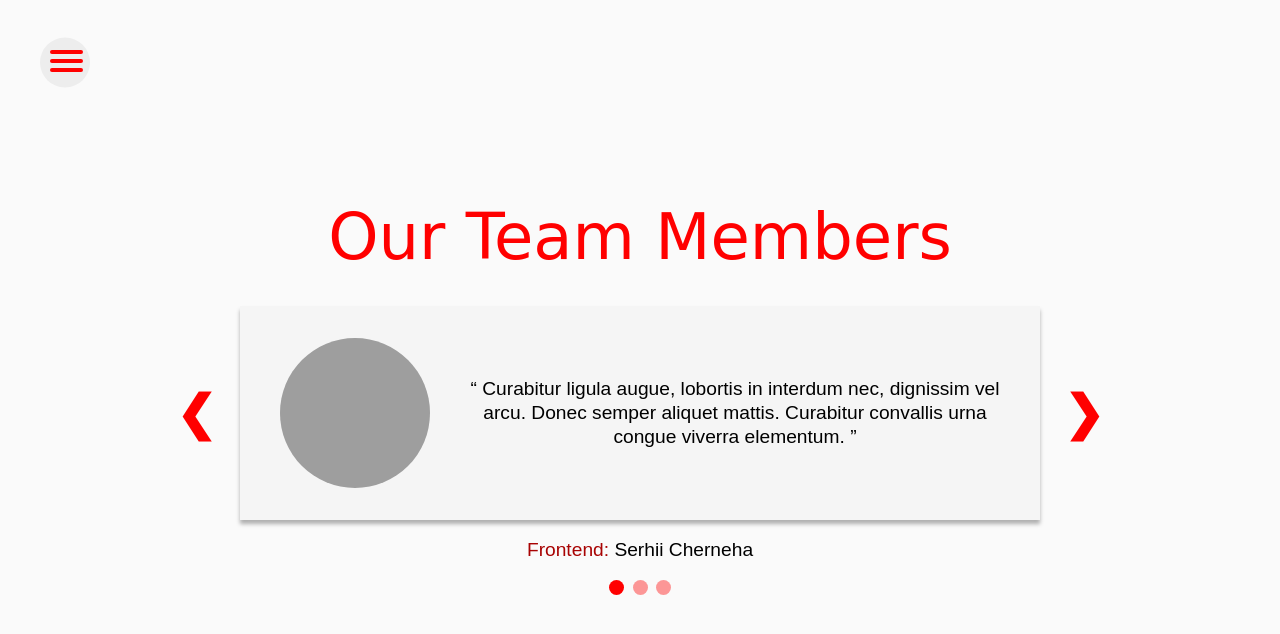
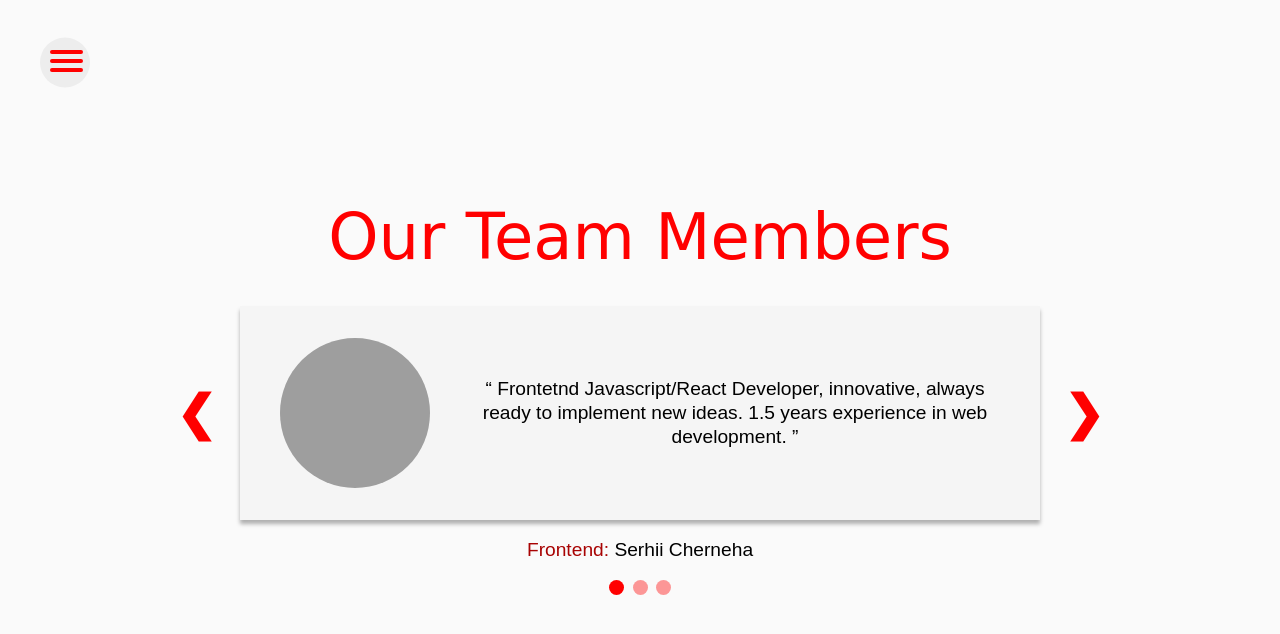
Before and after one commit to SergeCHR/SergeCHR.github.io, a plain HTML site: page about.html in a window 1280 px wide. Drawn offline with Linux system fonts and the light colour scheme; grey boxes are pictures that could not be loaded.

Commit message:
corrected about us text

```diff
--- a/about.html
+++ b/about.html
@@ -45,9 +45,8 @@
 								src="public/images/author_1.png"
 								alt="Serhii Cherneha"
 							/><q>
-								Curabitur ligula augue, lobortis in interdum nec, dignissim vel
-								arcu. Donec semper aliquet mattis. Curabitur convallis urna
-								congue viverra elementum.
+								Frontetnd Javascript/React Developer, innovative, always ready
+								to implement new ideas. 1.5 years experience in web development.
 							</q>
 						</div>
 					</div>
@@ -63,13 +62,14 @@
 								src="public/images/author_2.png"
 								alt="Pavlo Dovbush"
 							/><q>
-								Curabitur ligula augue, lobortis in interdum nec, dignissim vel
-								arcu. Donec semper aliquet mattis. Curabitur convallis urna
-								congue viverra elementum.
+								Fullstack Javascript Developer, Project coordinator and Idea
+								manager. Almost 3.5 years experience in web development.
 							</q>
 						</div>
 					</div>
-					<p class="author">Backend: <span>Pavlo Dovbush</span></p>
+					<p class="author">
+						Algorythm Implementation: <span>Pavlo Dovbush</span>
+					</p>
 				</div>
 
 				<div class="mySlides">
@@ -81,9 +81,9 @@
 								src="public/images/author_3.png"
 								alt="Dymytryi Kiperchuk"
 							/><q>
-								Curabitur ligula augue, lobortis in interdum nec, dignissim vel
-								arcu. Donec semper aliquet mattis. Curabitur convallis urna
-								congue viverra elementum.
+								Website content writer. With clever placement of sub-headings,
+								bullet points, and other handy tricks, he ensures that copy
+								doesn’t simply look like an uninviting chunk of text.
 							</q>
 						</div>
 					</div>
```
Also changed, not shown: 1 other file.
